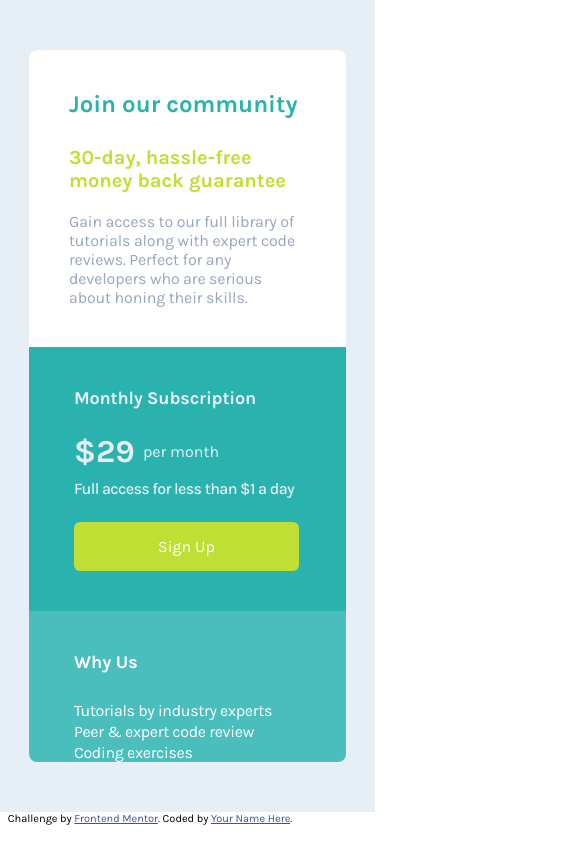
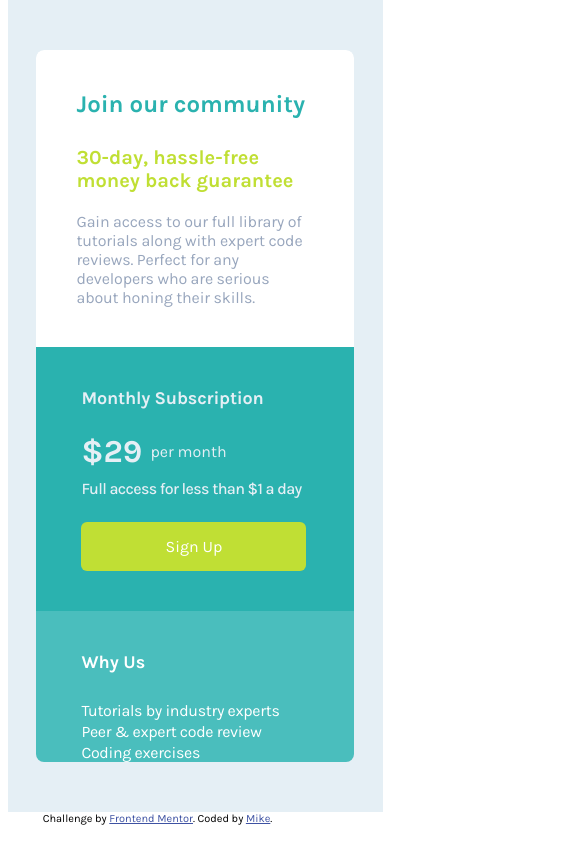
Before and after one commit to sanyomor-01/single-price-grid-component-master, a plain HTML site: page index.html in a window 390 px wide. Shown: the top 844 px of the page, 585 px wide, since content can reach past the window. Drawn offline with Linux system fonts and the light colour scheme.

Commit message:
ReadMe updates

```diff
--- a/index.html
+++ b/index.html
@@ -62,7 +62,7 @@
   <footer>
     <p class="attribution">
       Challenge by <a href="https://www.frontendmentor.io?ref=challenge" target="_blank">Frontend Mentor</a>.
-      Coded by <a href="#">Your Name Here</a>.
+      Coded by <a href="https://github.com/sanyomor-01/">Mike</a>.
     </p>
   </footer>
 </body>
--- a/style.css
+++ b/style.css
@@ -159,6 +159,7 @@ button:hover{
         display: grid;
         padding: 3.125rem 1.5rem;
         overflow: hidden;
+        margin: 0 auto;
     }
     .signup-why-us{
         display: flex;
@@ -178,16 +179,14 @@ button:hover{
     }
     .whyus{
         width: 100%;
-        overflow-y: auto; /* Enable vertical scrolling */
-        -webkit-overflow-scrolling: touch; /* Enable smooth touch scrolling for iOS */
-        touch-action: pan-y; /* Allow vertical panning (swiping) */
     }
     .signup{
         width:100%;
         border-radius: 0 0 0 0px;
     }
-    body
-    {   margin: 0 auto;
+    body{
+        width: fit-content;
+        margin: 0 auto;
         height: 50vh;
 
     }
```
Also changed, not shown: images/Mobile.png (added), images/desktop.png (added), 2 other files.
